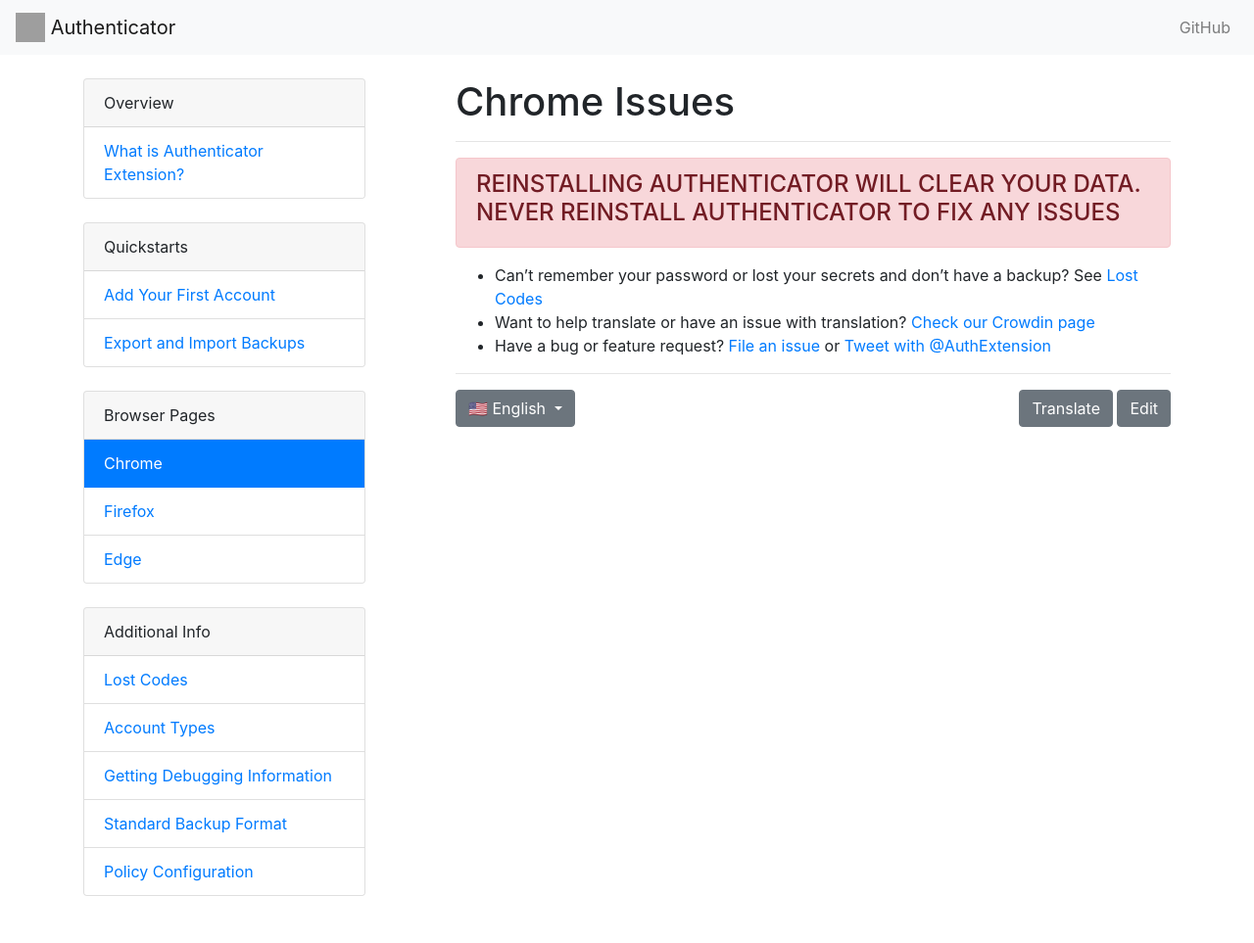
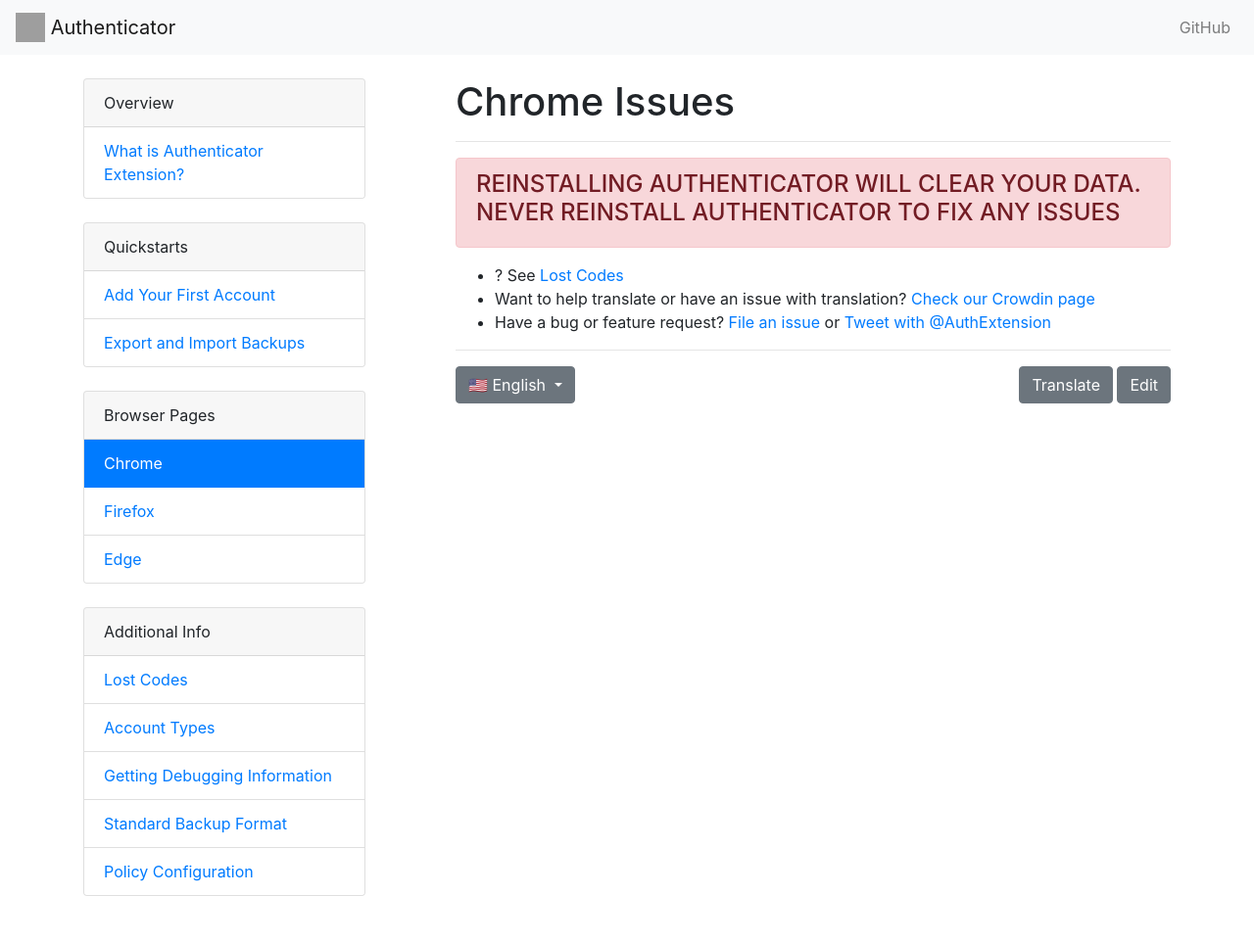
Before and after one commit to Authenticator-Extension/authenticator.cc, a Jekyll site: the page built from docs/en/chrome-issues.md, in a window 1280 px wide. Shown: the whole page at 98% size. Built offline with Jekyll 4.4.1, drawn with Linux system fonts in a browser that asks for light colours; our own code applies the rules of GitHub Pages for plain Markdown files; grey boxes are pictures that could not be loaded.

Commit message:
Update chrome-issues_redhat.md

```diff
--- a/docs/en/chrome-issues.md
+++ b/docs/en/chrome-issues.md
@@ -7,6 +7,6 @@
 
 {% include warning.html class="danger" message="<h4>REINSTALLING AUTHENTICATOR WILL CLEAR YOUR DATA. NEVER REINSTALL AUTHENTICATOR TO FIX ANY ISSUES</h4>" %}
 
-- Can't remember your password or lost your secrets and don't have a backup? See [Lost Codes](lost-codes)
+- ? See [Lost Codes](lost-codes)
 - Want to help translate or have an issue with translation? [Check our Crowdin page](https://crowdin.com/project/authenticator-firefox)
 - Have a bug or feature request? [File an issue](https://github.com/Authenticator-Extension/Authenticator/issues/new/choose) or [Tweet with @AuthExtension](https://twitter.com/intent/tweet?text=@AuthExtension)
```
